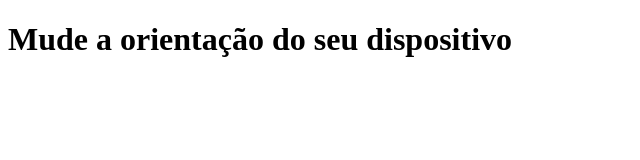
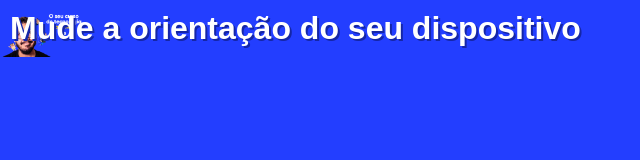
Before and after one commit to RosangelaSil/exercicios, a plain HTML site: page ex026/mq002/index.html in a window 1280 px wide. Shown: the whole page, without its empty margins (0-640 px from the left). Drawn offline with Linux system fonts and the light colour scheme.

Commit message:
exercício 002 MQ

```diff
--- a/ex026/mq002/estilos/paisagem.css
+++ b/ex026/mq002/estilos/paisagem.css
@@ -1,2 +1,8 @@
 @charset "UTF-8";
 /*aparelho deitado */
+
+body {
+    background-image: url(../imagens/cev-landscape.jpg);
+    background-position: left bottom;
+
+}
--- a/ex026/mq002/estilos/retrato.css
+++ b/ex026/mq002/estilos/retrato.css
@@ -1,2 +1,7 @@
 @charset "UTF-8";
 /*aparelho em pé */
+
+body {
+    background-image: url(../imagens/cev-portrait.jpg);
+    background-position: center bottom;
+}
--- a/ex026/mq002/estilos/style.css
+++ b/ex026/mq002/estilos/style.css
@@ -1 +1,22 @@
 @charset "UTF-8";
+/*configurações gerais*/
+
+
+*{
+    margin: 0px;
+    padding: 0px;
+    font-family: Arial, Helvetica, sans-serif;
+}
+
+html, body {
+    width: 100vh;
+    height: 100wv;
+    background-color: #233eff;
+    background-size: contain;
+    background-repeat: no-repeat;
+}
+h1 {
+    color: white;
+    text-shadow: 2px 2px 0px #1526a7;
+    padding: 10px;
+}
--- a/ex026/mq002/index.html
+++ b/ex026/mq002/index.html
@@ -5,8 +5,8 @@
     <meta name="viewport" content="width=device-width, initial-scale=1.0">
     <title>Midia Query</title>
     <link rel="stylesheet" href="estilos/style.css" media="all">
-    <link rel="stylesheet" href="estilos/retrato.css" media="screen and (orientacion: portrait)">
-    <link rel="stylesheet" href="estilos/paisagem.css" media="screen and (orientacion: landscape)">
+    <link rel="stylesheet" href="estilos/retrato.css" media="screen and (orientation:portrait)">
+    <link rel="stylesheet" href="estilos/paisagem.css" media="screen and (orientation:landscape)">
 </head>
 <body>
     <h1>Mude a orientação do seu dispositivo</h1>
```
